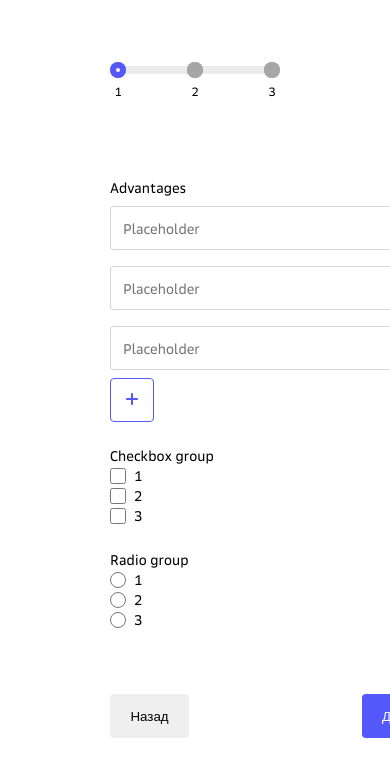
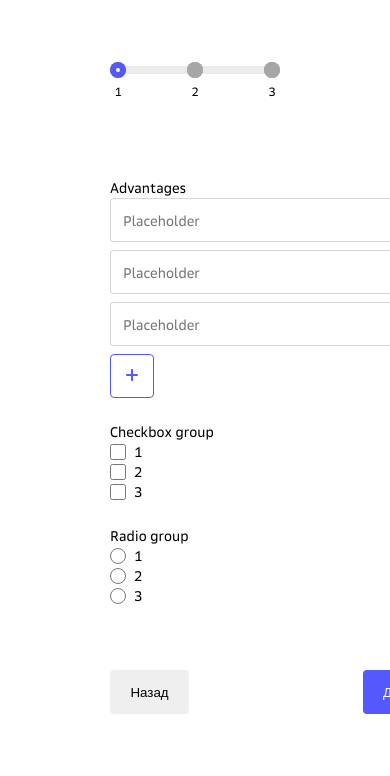
Before and after one commit to EgorovArtem34/frontcloudcamp, a React (Vite) app: page /step2 in a window 390 px wide. Shown: the top 776 px of the page. Built offline with nearby package versions, Linux system fonts and the light colour scheme.

Commit message:
update src/components/Step2/

```diff
--- a/src/components/Step2/Form.tsx
+++ b/src/components/Step2/Form.tsx
@@ -2,7 +2,7 @@ import { useNavigate } from 'react-router-dom';
 import './stepTwo.scss';
 import { useAppDispatch, useAppSelector } from '../../hooks/hooks';
 import { addFinishedStep, setActiveStep } from '../../store/progressBarSlice';
-import { deleteAdvantage, setAdvantageValueById } from '../../store/advantagesSlice';
+import { addNewAdvantage, deleteAdvantage, setAdvantageValueById } from '../../store/advantagesSlice';
 import removeIcon from '../../assets/icon/remove-input.svg';
 import plusIcon from '../../assets/icon/plus.svg';
 import CheckBoxGroup from './CheckBoxGroup';
@@ -38,6 +38,11 @@ const Form = () => {
   const handleRemoveInput = (id: number) => {
     dispatch(deleteAdvantage(id));
   };
+  const handleAddInput = () => {
+    const lastAdvantage = advantages.length > 0 ? advantages[advantages.length - 1].id : 0;
+    const newId = lastAdvantage + 1;
+    dispatch(addNewAdvantage({ id: newId, value: '' }));
+  };
 
   const createInputs = () => (advantages.map((advantage) => (
     <div className="form__input_wrapper" key={advantage.id}>
@@ -49,7 +54,6 @@ const Form = () => {
         placeholder="Placeholder"
         id={advantage.id.toString()}
         className="form__input form__input_step2"
-      // required
       />
       <button type="button" className="button-transparent" onClick={() => handleRemoveInput(advantage.id)}>
         <img src={removeIcon} alt="remove" className="form__remove-input-icon" />
@@ -65,7 +69,7 @@ const Form = () => {
         <button
           type="button"
           className="button-transparent button-plus"
-          onClick={() => handleRemoveInput(advantage.id)}
+          onClick={handleAddInput}
         >
           <img src={plusIcon} alt="plus" className="form__add-input-icon" />
         </button>
--- a/src/components/Step2/stepTwo.scss
+++ b/src/components/Step2/stepTwo.scss
@@ -1,5 +1,10 @@
 .form__input_step2 {
-  margin: 8px 16px 8px 0;
+  max-width: 300px;
+  margin-right: 16px;
+
+  &:last-of-type {
+    margin-bottom: 8px;
+  }
 }
 
 .form__input_wrapper {
@@ -49,3 +54,15 @@
   border: 1.5px solid rgba(0, 0, 0, 0.24);
   border-radius: 4px;
 }
+
+@media (max-width: 630px) {
+
+  .form__input_step2 {
+    margin-right: 12px;
+  }
+
+  .form__remove-input-icon {
+    width: 20px;
+    height: 20px;
+  }
+}
```
